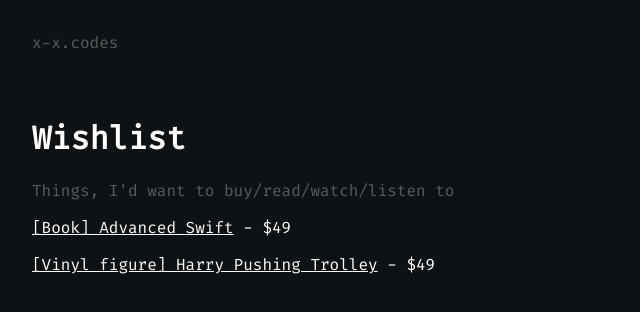
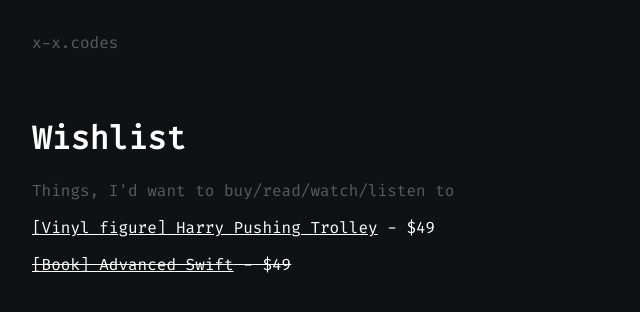
Before and after one commit to alexfedosov/x-x.codes, a Gatsby site: page /wishlist in a window 1280 px wide. Shown: the whole page, without its empty margins (0-640 px from the left). Built offline with nearby package versions, Linux system fonts and the light colour scheme; Gatsby itself is replaced by a stand-in of ours.

Commit message:
Remove item from wishlist

```diff
--- a/src/pages/wishlist.js
+++ b/src/pages/wishlist.js
@@ -8,8 +8,8 @@ const WishlistPage = () => {
         <title>Wishlist</title>
         <h1>Wishlist</h1>
         <blockquote>Things, I'd want to buy/read/watch/listen to</blockquote>
-        <p><a href="https://www.objc.io/books/advanced-swift/">[Book] Advanced Swift</a> - $49</p>
         <p><a href="https://www.amazon.de/Funko-57360-POP-Deluxe-Anniversary/dp/B08WCQ4TG7">[Vinyl figure] Harry Pushing Trolley</a> - $49</p>
+        <p><del><a href="https://www.objc.io/books/advanced-swift/">[Book] Advanced Swift</a> - $49</del></p>
       </main>
     </Layout>
   )
```
